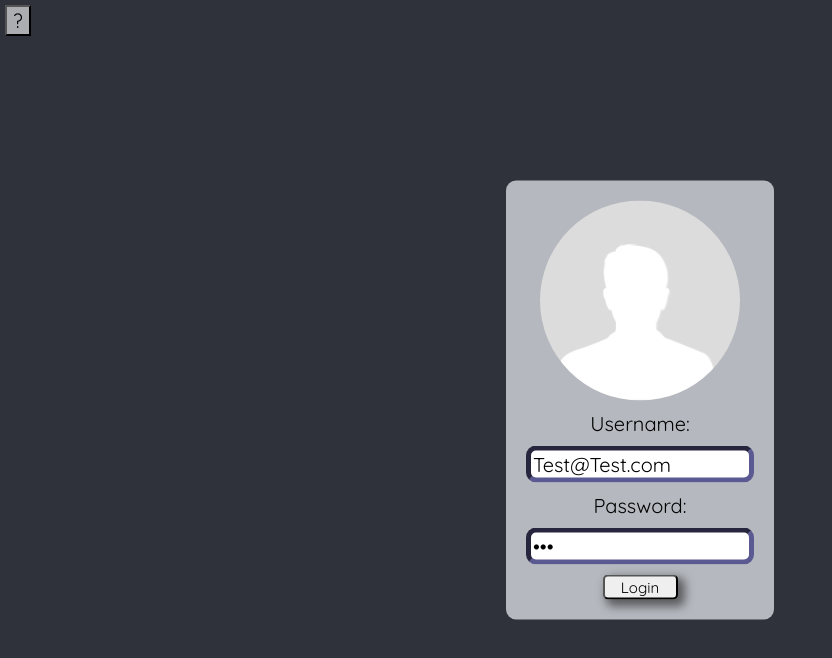
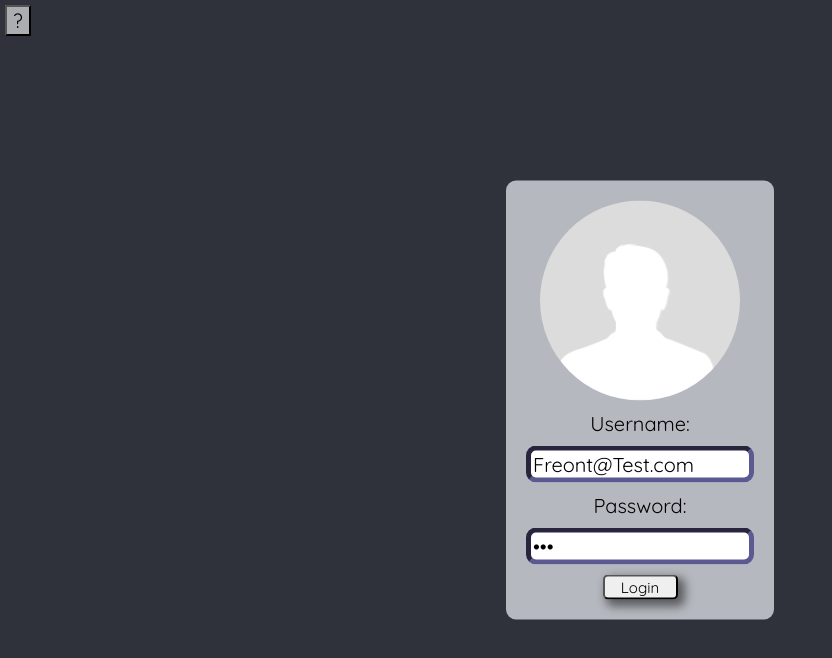
Before and after one commit to D-Synowiec/2022_BD2_S7_Synowiec, a React (Create React App) app in the folder loginstrona/: page / in a window 1280 px wide. Shown: the top 658 px of the page, without its empty margins (0-832 px from the left). Built offline with nearby package versions, Linux system fonts and the light colour scheme.

Commit message:
jak ch*****j nie działa to hasło

```diff
--- a/loginstrona/src/strony/LOGIN/login.js
+++ b/loginstrona/src/strony/LOGIN/login.js
@@ -11,7 +11,7 @@ function Login_strona(){
 
     const API = 'http://localhost:5000/api/user/login';
 
-    const [username, setUsername] = useState('Test@Test.com');
+    const [username, setUsername] = useState('Freont@Test.com');
     const [password, setPassword] = useState('123');
 
 
```
